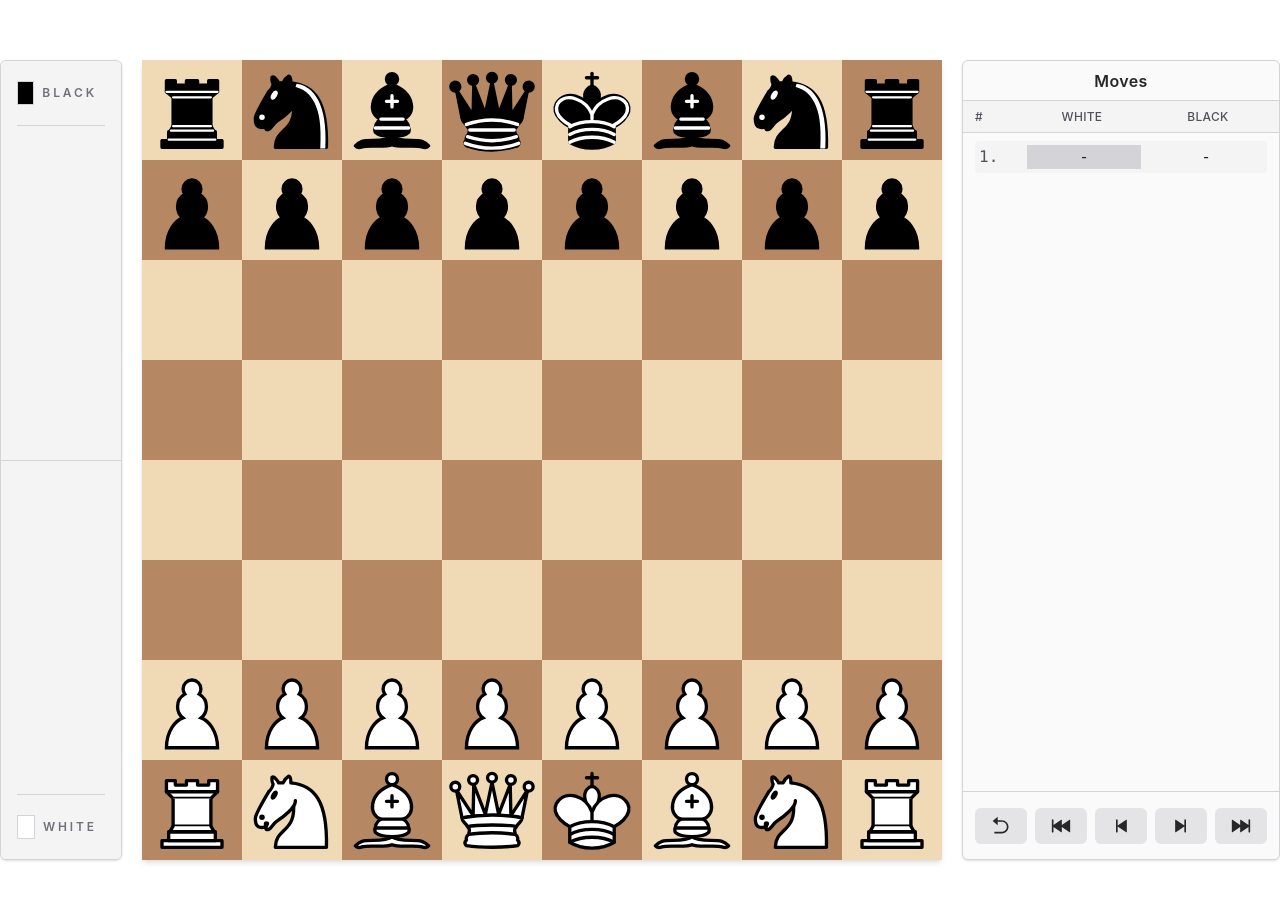
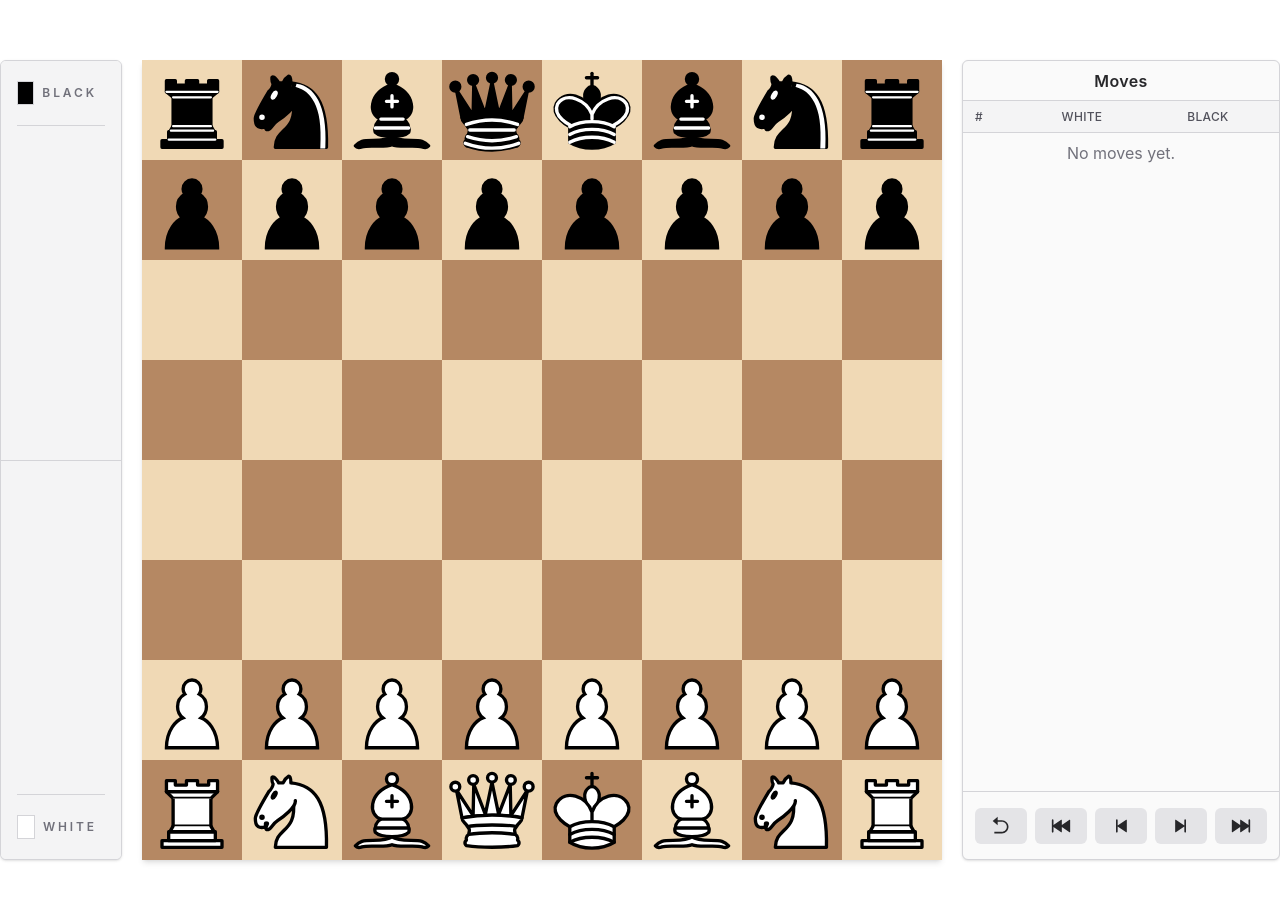
Before and after one commit to ganpm/chessboarding, a React (Vite) app: page / in a window 1280 px wide. Shown: the top 902 px of the page. Built offline with nearby package versions, Linux system fonts and the light colour scheme.

Commit message:
fix: current move not highlighted correctly in move list

```diff
--- a/src/App.tsx
+++ b/src/App.tsx
@@ -404,7 +404,7 @@ function App() {
       />
       <Movelist
         moves={game.moveHistory}
-        currentMoveIndex={halfMoveIndex}
+        currentHalfMoveIndex={halfMoveIndex}
         resetGame={openResetConfirm}
         goToStart={goToStart}
         goBackOneMove={goBackOneMove}
--- a/src/components/movelist.tsx
+++ b/src/components/movelist.tsx
@@ -12,7 +12,7 @@ import { Button } from "@/components/button";
 
 interface MovelistProps extends React.HTMLAttributes<HTMLDivElement> {
   moves: Move[];
-  currentMoveIndex: number;
+  currentHalfMoveIndex: number;
   resetGame: () => void;
   goToStart: () => void;
   goBackOneMove: () => void;
@@ -31,7 +31,7 @@ interface FullMove {
 const convertHalfMovesToFullMoves = (moves: Move[]): FullMove[] => {
   const fullMoves: FullMove[] = [];
 
-  for (let i = 0; i < moves.length + 1; i += 2) {
+  for (let i = 0; i < moves.length; i += 2) {
     fullMoves.push({
       turn: Math.floor(i / 2) + 1,
       white: moves[i] ?? null,
@@ -51,11 +51,12 @@ export const Movelist = ({
   goBackOneMove,
   goForwardOneMove,
   goToEnd,
-  currentMoveIndex,
+  currentHalfMoveIndex,
   className,
   ...props
 }: MovelistProps) => {
 
+  const activeHalfMoveIndex = currentHalfMoveIndex - 1;
   const fullMoves = convertHalfMovesToFullMoves(moves);
   const buttonSize = 20;
 
@@ -77,7 +78,7 @@ export const Movelist = ({
       </div>
 
       <div className="h-168 flex-1 overflow-y-auto snap-y snap-mandatory px-3 py-2">
-        {fullMoves.length === 0 ? (
+        {moves.length === 0 ? (
           <p className="text-center text-zinc-500">No moves yet.</p>
         ) : (
           <ol>
@@ -87,10 +88,10 @@ export const Movelist = ({
                 className="snap-start h-8 grid grid-cols-[40px_1fr_1fr] gap-x-2 rounded px-1 py-1 text-zinc-800 odd:bg-zinc-100"
               >
                 <span className="font-mono text-zinc-600">{fullMove.turn}.</span>
-                <span className={`flex items-center justify-center font-mono ${currentMoveIndex === fullMove.whiteHalfMoveIndex ? "bg-zinc-300" : ""}`}>
+                <span className={`flex items-center justify-center font-mono ${activeHalfMoveIndex === fullMove.whiteHalfMoveIndex ? "bg-zinc-300" : ""}`}>
                   {fullMove.white ? fullMove.white.format() : "-"}
                 </span>
-                <span className={`flex items-center justify-center font-mono ${currentMoveIndex === fullMove.blackHalfMoveIndex ? "bg-zinc-300" : ""}`}>
+                <span className={`flex items-center justify-center font-mono ${activeHalfMoveIndex === fullMove.blackHalfMoveIndex ? "bg-zinc-300" : ""}`}>
                   {fullMove.black ? fullMove.black.format() : "-"}
                 </span>
               </li>
```
